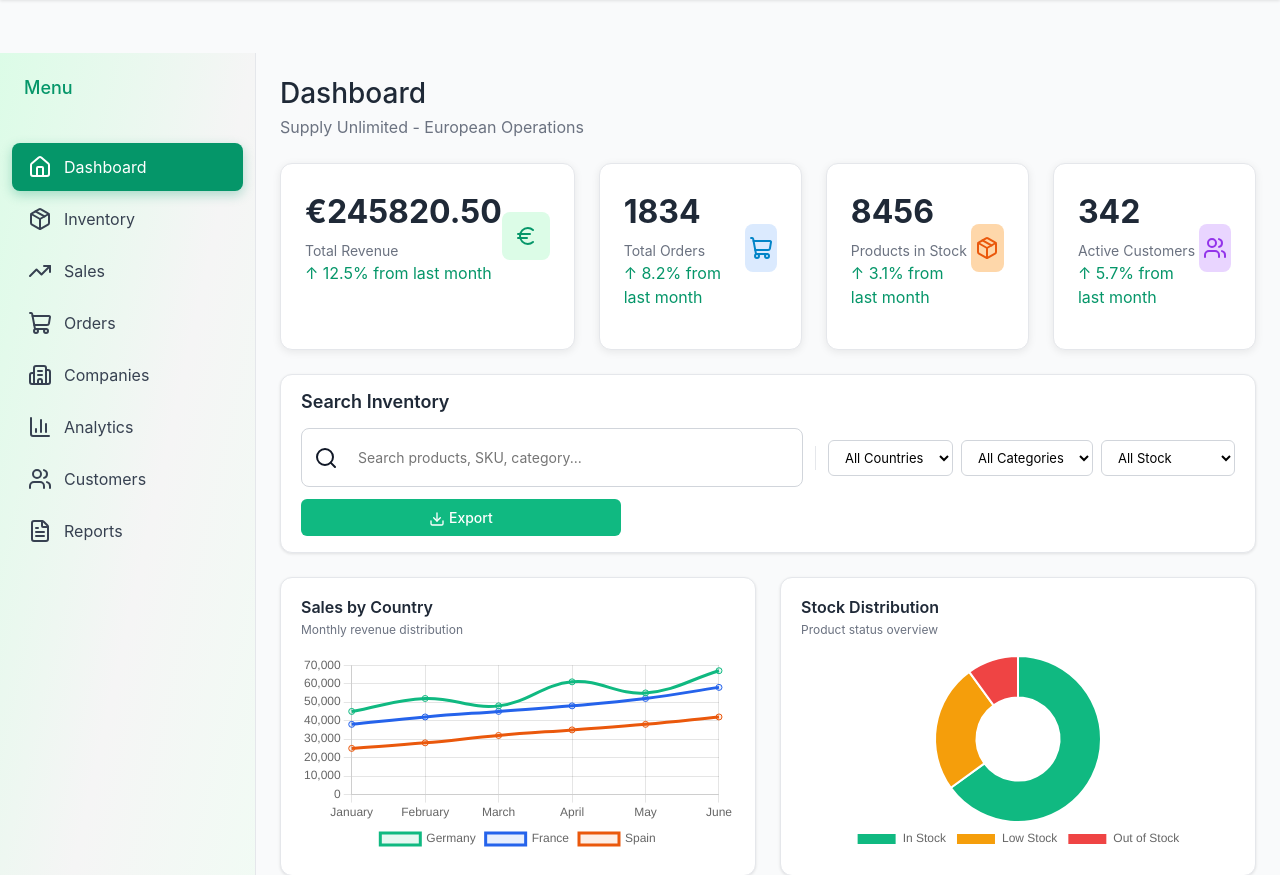
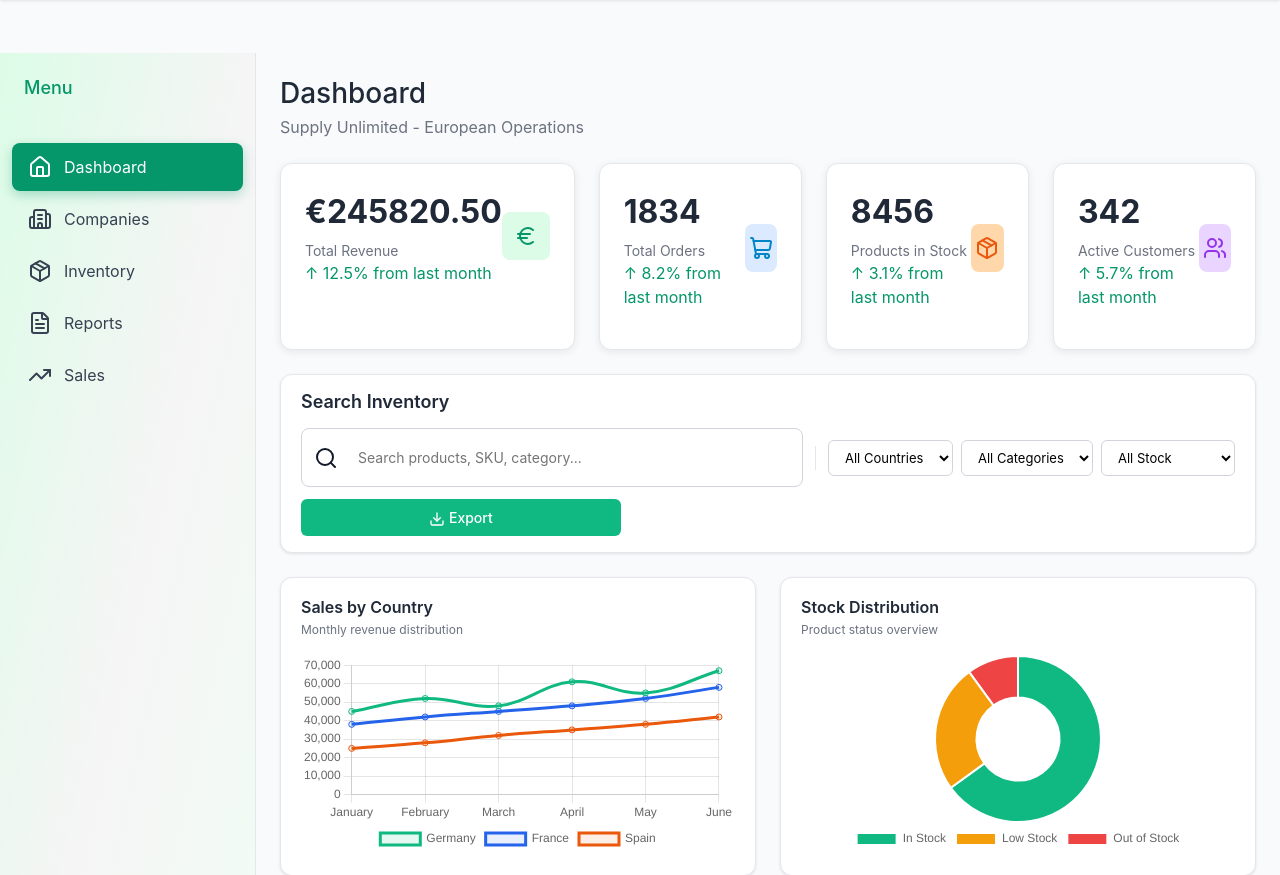
Before and after one commit to rafael-ceotto/Supply-Unlimited, a Django app: page /dashboard/ in a window 1280 px wide. Shown: the part 64-939 px from the top of the page. Run offline with Django 5.2, Linux system fonts and the light colour scheme; the visitor is signed in with stand-in values (Sample User, id 1); data comes from the database, SQL or seed files in the repository; data that the repository does not hold is empty; parts of the project's set-up code (start-up, migrations or seed data) failed here and were passed over; some libraries are stand-ins or nearby versions.

Commit message:
Sidebar restructured

```diff
--- a/templates/dashboard.html
+++ b/templates/dashboard.html
@@ -38,33 +38,21 @@
                 <i data-lucide="home"></i>
                 <span>Dashboard</span>
             </a>
+            <a href="#" class="menu-item" onclick="showSection('companies'); return false;">
+                <i data-lucide="building-2"></i>
+                <span>Companies</span>
+            </a>
             <a href="#" class="menu-item" onclick="showSection('inventory'); return false;">
                 <i data-lucide="package"></i>
                 <span>Inventory</span>
             </a>
+            <a href="#" class="menu-item" onclick="showSection('reports'); return false;">
+                <i data-lucide="file-text"></i>
+                <span>Reports</span>
+            </a>
             <a href="#" class="menu-item" onclick="showSection('sales'); return false;">
                 <i data-lucide="trending-up"></i>
                 <span>Sales</span>
-            </a>
-            <a href="#" class="menu-item" onclick="showSection('orders'); return false;">
-                <i data-lucide="shopping-cart"></i>
-                <span>Orders</span>
-            </a>
-            <a href="#" class="menu-item" onclick="showSection('companies'); return false;">
-                <i data-lucide="building-2"></i>
-                <span>Companies</span>
-            </a>
-            <a href="#" class="menu-item" onclick="showSection('analytics'); return false;">
-                <i data-lucide="bar-chart-3"></i>
-                <span>Analytics</span>
-            </a>
-            <a href="#" class="menu-item" onclick="showSection('customers'); return false;">
-                <i data-lucide="users"></i>
-                <span>Customers</span>
-            </a>
-            <a href="#" class="menu-item" onclick="showSection('reports'); return false;">
-                <i data-lucide="file-text"></i>
-                <span>Reports</span>
             </a>
         </div>
     </div>
```
